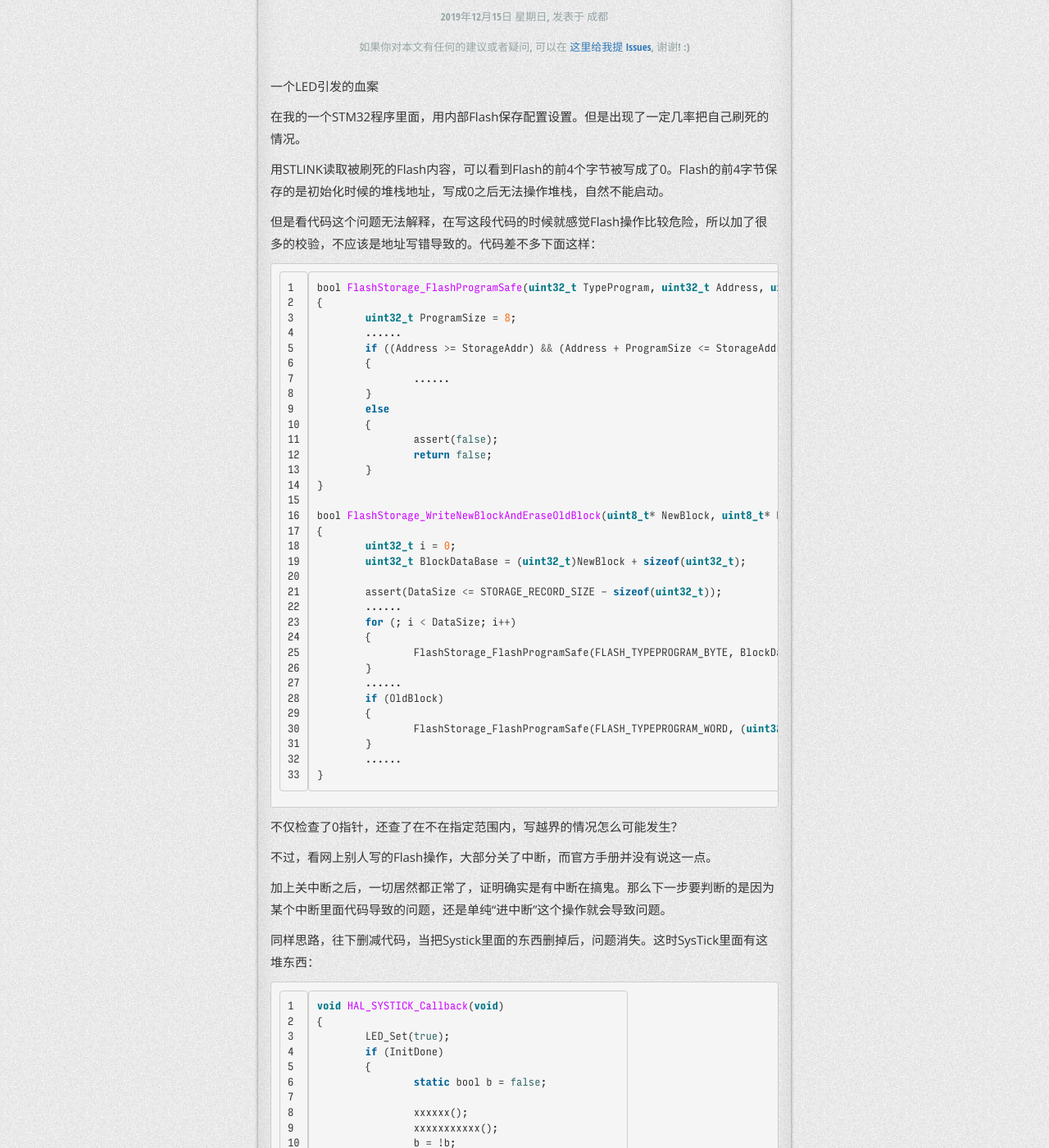
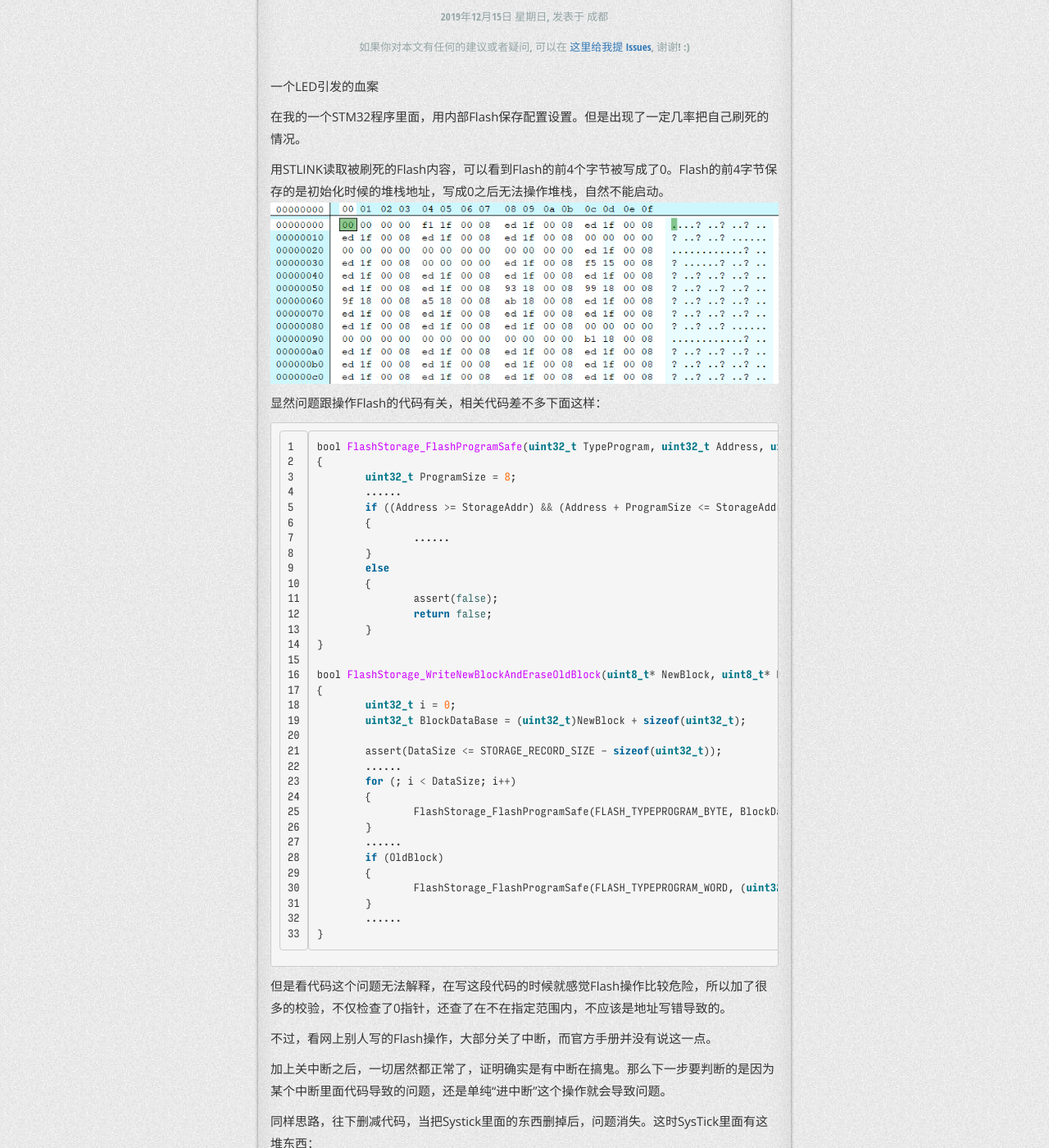
Before and after one commit to wtywtykk/wtywtykk.github.io, a Jekyll site: the page built from _posts/2019-12-15-STM32-Flash-Error.md, in a window 1280 px wide and 1400 px high, scrolled down 269 px. Shown: the whole window at 82% size. Built offline with Jekyll 4.4.1, drawn with Linux system fonts in a browser that asks for light colours.

Commit message:
modify post

````diff
--- a/_posts/2019-12-15-STM32-Flash-Error.md
+++ b/_posts/2019-12-15-STM32-Flash-Error.md
@@ -12,8 +12,9 @@ excerpt_separator: "在我"
 在我的一个STM32程序里面，用内部Flash保存配置设置。但是出现了一定几率把自己刷死的情况。
 
 用STLINK读取被刷死的Flash内容，可以看到Flash的前4个字节被写成了0。Flash的前4字节保存的是初始化时候的堆栈地址，写成0之后无法操作堆栈，自然不能启动。
+<img src="/postimg/2019-12-14-STM32-Flash-Error-Readback.png" width="100%" />
 
-但是看代码这个问题无法解释，在写这段代码的时候就感觉Flash操作比较危险，所以加了很多的校验，不应该是地址写错导致的。代码差不多下面这样：
+显然问题跟操作Flash的代码有关，相关代码差不多下面这样：
 
 ```c
 bool FlashStorage_FlashProgramSafe(uint32_t TypeProgram, uint32_t Address, uint64_t Data)
@@ -51,7 +52,7 @@ bool FlashStorage_WriteNewBlockAndEraseOldBlock(uint8_t* NewBlock, uint8_t* NewD
 }
 ```
 
-不仅检查了0指针，还查了在不在指定范围内，写越界的情况怎么可能发生？
+但是看代码这个问题无法解释，在写这段代码的时候就感觉Flash操作比较危险，所以加了很多的校验，不仅检查了0指针，还查了在不在指定范围内，不应该是地址写错导致的。
 
 不过，看网上别人写的Flash操作，大部分关了中断，而官方手册并没有说这一点。
 
````
Also changed, not shown: postimg/2019-12-14-STM32-Flash-Error-Readback.png (added).
